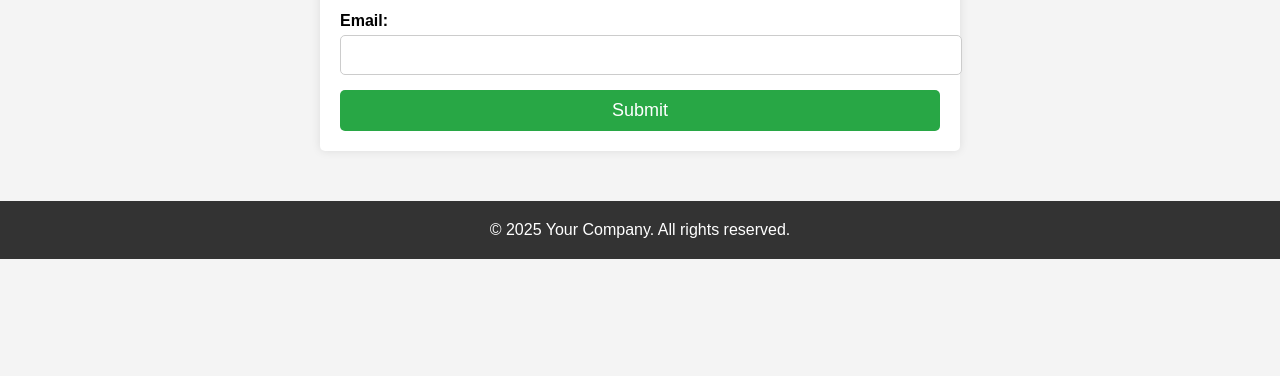
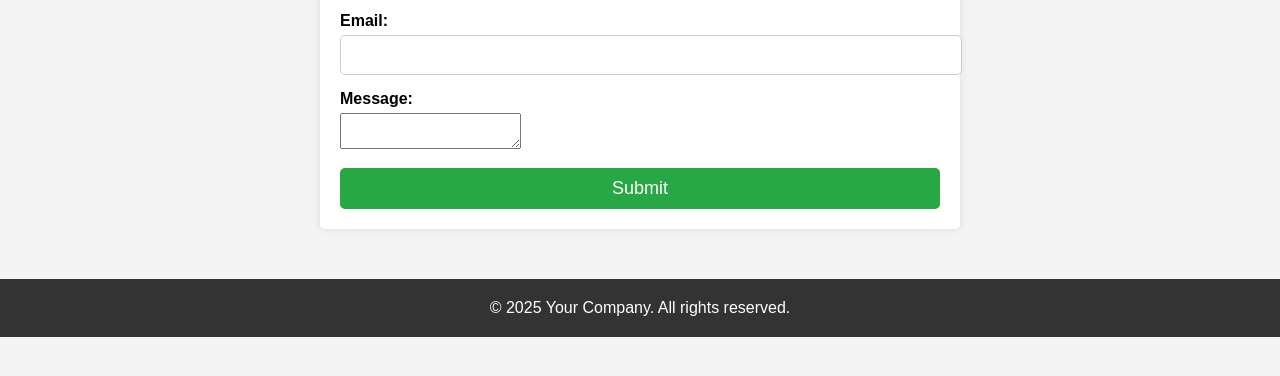
Before and after one commit to 66160015/Portfolio-website, a website: page src/components/contact/index.html in a window 1280 px wide. Shown: the part 204-580 px from the top of the page. Drawn offline with Linux system fonts and the light colour scheme.

Commit message:
เพิ่ม textarea สำหรับข้อความ

```diff
--- a/src/components/contact/index.html
+++ b/src/components/contact/index.html
@@ -72,6 +72,10 @@
                 <label for="email">Email:</label>
                 <input type="email" id="email" name="email" required>
             </div>
+            <div class="form-group">
+                <label for="message">Message:</label>
+                <textarea id="message" name="message" required></textarea>
+            </div>
             <button type="submit">Submit</button>
         </form>
     </div>
```
